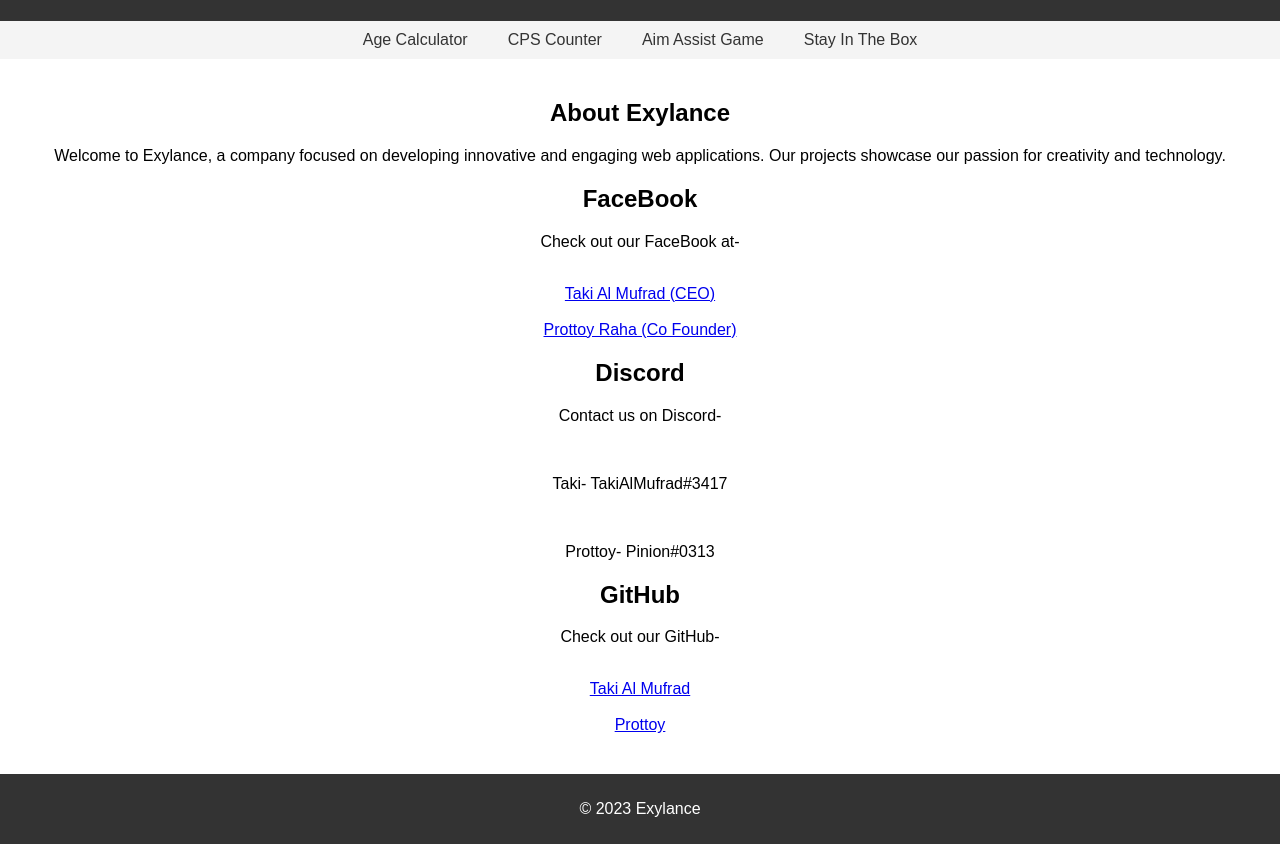
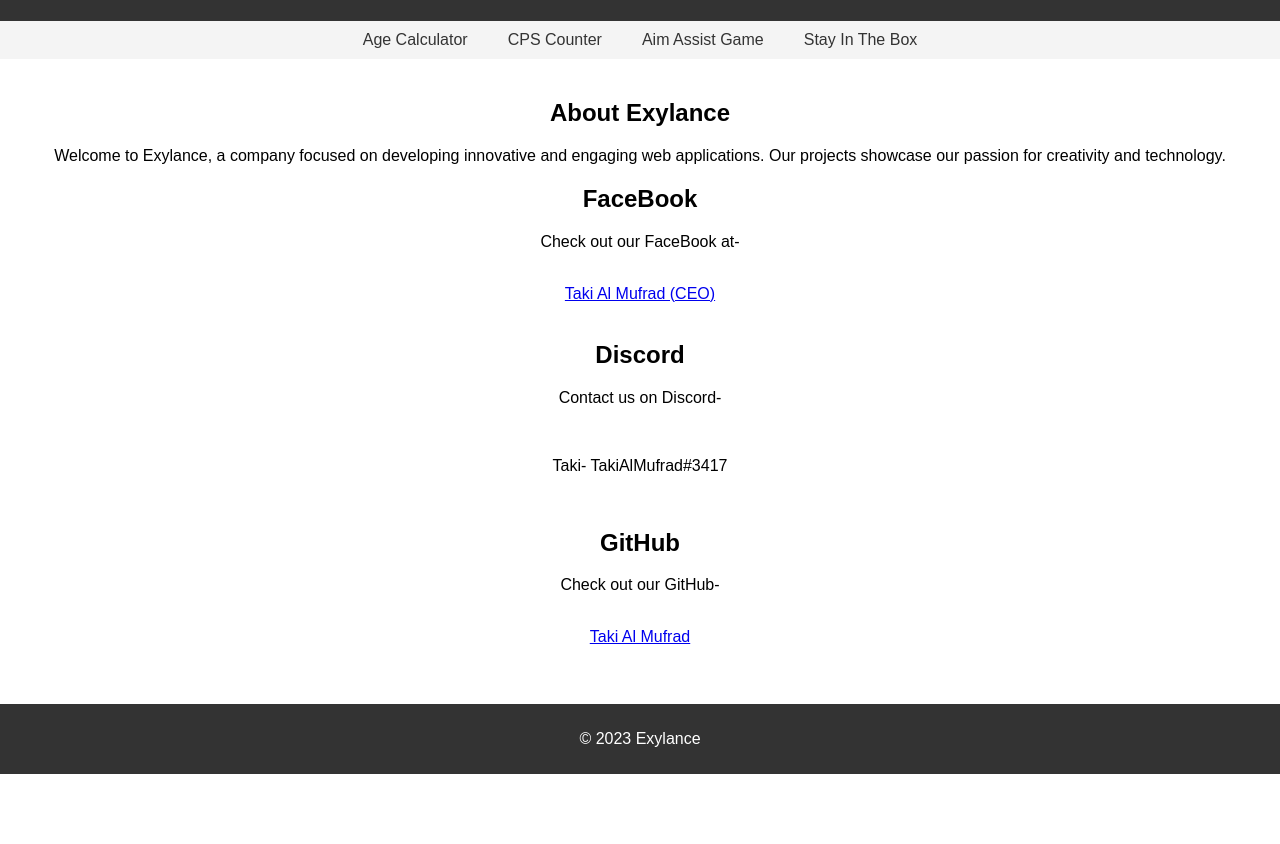
Before and after one commit to TakiAlMufrad/Exylance, a plain HTML site: page index.html in a window 1280 px wide. Shown: the part 99-943 px from the top of the page. After the commit the page ends 873 px from the top, so only its background shows below. Drawn offline with Linux system fonts and the light colour scheme.

Commit message:
Update index.html

```diff
--- a/index.html
+++ b/index.html
@@ -36,15 +36,13 @@
         <p>Check out our FaceBook at-</p></br>
         <div class="links"><a target="_blank" class="1"
             href="https://www.facebook.com/profile.php?id=100016731424251">Taki Al Mufrad (CEO)</a></div></br>
-        <div class="links"><a target="_blank" class="1" href="https://www.facebook.com/prottoy.raha.r">Prottoy Raha (Co
-            Founder)</a></div>
       </section>
 
       <section>
         <h2>Discord</h2>
         <p>Contact us on Discord-</p></br>
         <p>Taki- TakiAlMufrad#3417</p></br>
-        <p>Prottoy- Pinion#0313</p>
+
 
       </section>
 
@@ -53,7 +51,6 @@
         <p>Check out our GitHub-</p></br>
         <div class="links"><a target="_blank" class="1" href="https://github.com/TakiAlMufrad">Taki Al Mufrad</a></div>
         </br>
-        <div class="links"><a target="_blank" class="1" href="https://github.com/pinionmc">Prottoy</a></div>
 
       </section>
     </center>
```
